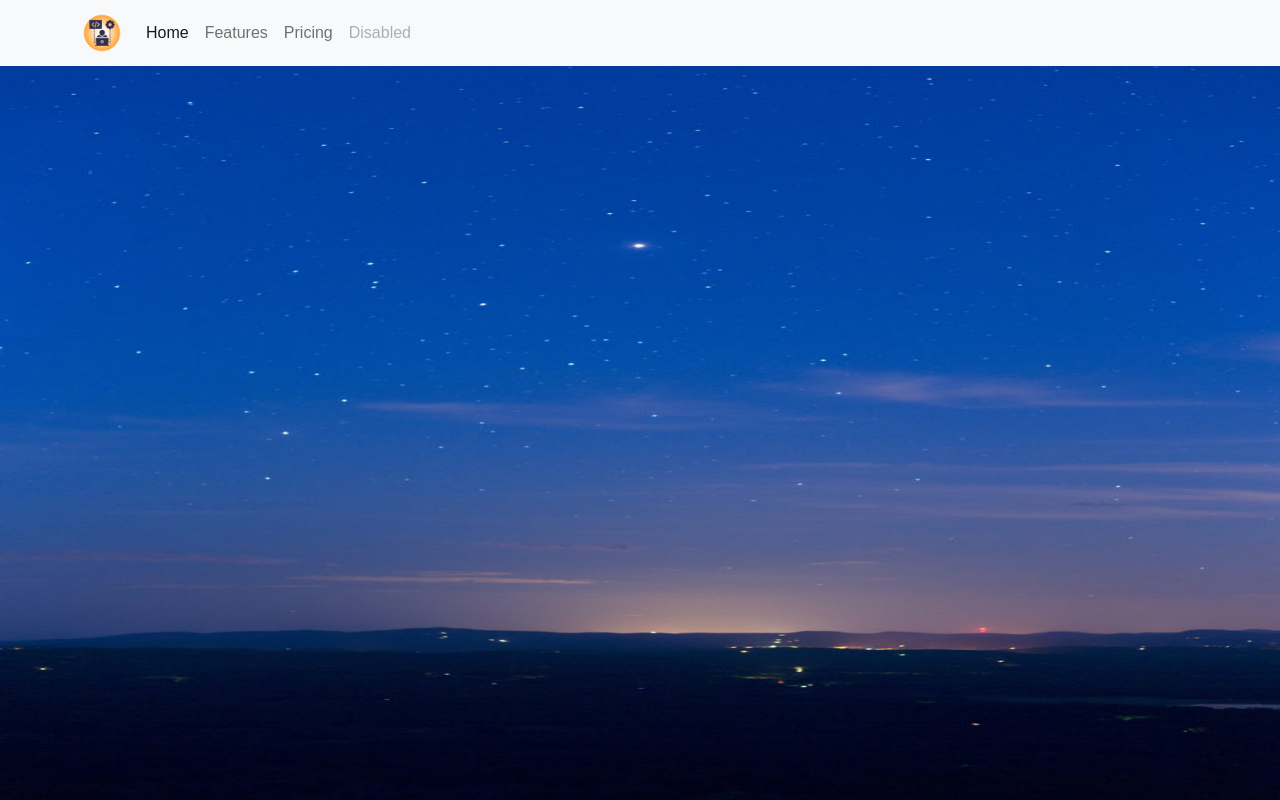
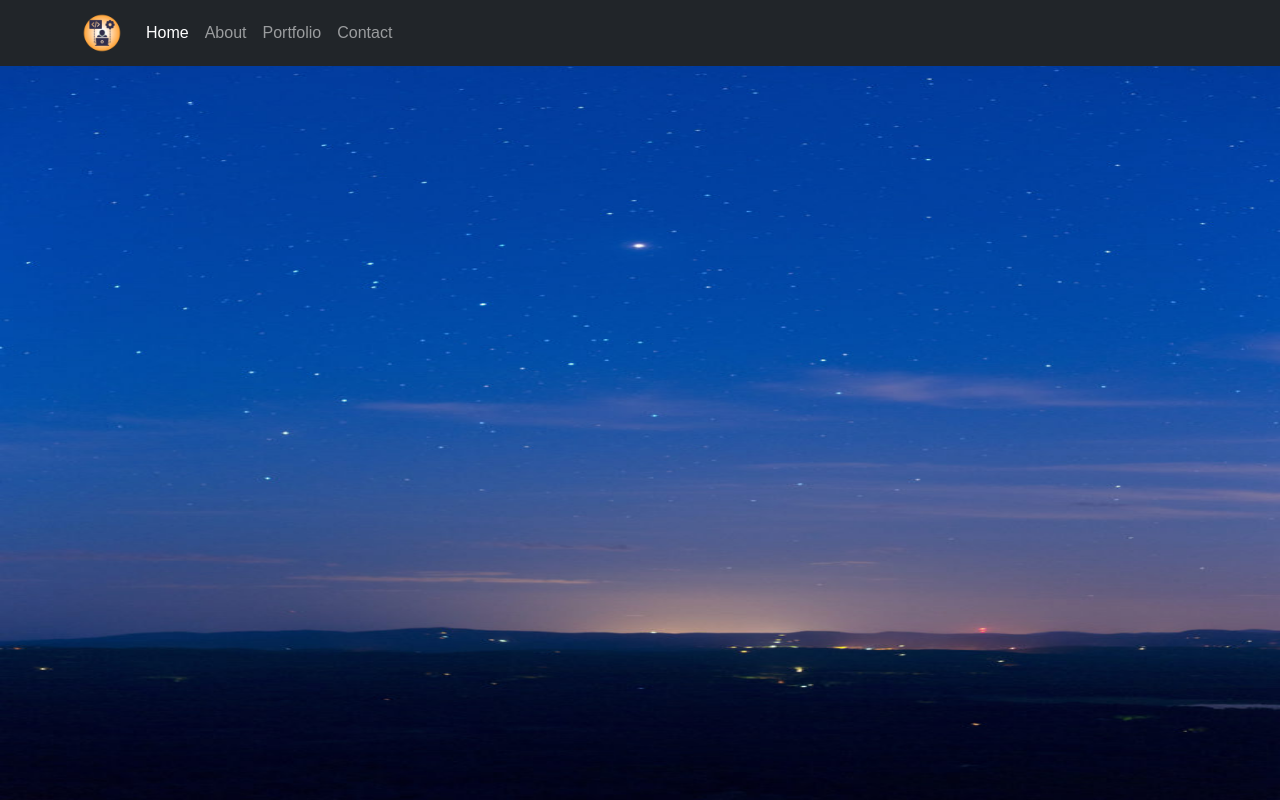
Before and after one commit to chismoc/companyWeb, a plain HTML site: page index.html in a window 1280 px wide. Drawn offline with nearby package versions, Linux system fonts and the light colour scheme.

Commit message:
add navbar

```diff
--- a/index.html
+++ b/index.html
@@ -10,26 +10,27 @@
   </head>
   <body>
    <!--Navigation Bar-->
-   <nav class="navbar navbar-expand-lg bg-light">
+   <nav class="navbar navbar-expand-lg navbar-dark bg-dark">
     <div class="container">
-      <a class="navbar-brand" href="#"><img src="images/logo.png" alt="IMC" class="logo"></a>
-      <button class="navbar-toggler" type="button" data-bs-toggle="collapse" data-bs-target="#navbarNav" aria-controls="navbarNav" aria-expanded="false" aria-label="Toggle navigation">
+      <a class="navbar-brand" href="#">  <img src="images/logo.png" class="logo"></a>
+      <button class="navbar-toggler" type="button" data-bs-toggle="collapse" data-bs-target="#navbarNavDropdown" aria-controls="navbarNavDropdown" aria-expanded="false" aria-label="Toggle navigation">
         <span class="navbar-toggler-icon"></span>
       </button>
-      <div class="collapse navbar-collapse" id="navbarNav">
+      <div class="collapse navbar-collapse" id="navbarNavDropdown">
         <ul class="navbar-nav">
           <li class="nav-item">
             <a class="nav-link active" aria-current="page" href="#">Home</a>
           </li>
           <li class="nav-item">
-            <a class="nav-link" href="#">Features</a>
+            <a class="nav-link" href="#">About</a>
           </li>
           <li class="nav-item">
-            <a class="nav-link" href="#">Pricing</a>
+            <a class="nav-link" href="#">Portfolio</a>
           </li>
           <li class="nav-item">
-            <a class="nav-link disabled">Disabled</a>
+            <a class="nav-link" href="#">Contact</a>
           </li>
+
         </ul>
       </div>
     </div>
--- a/styling.css
+++ b/styling.css
@@ -16,6 +16,10 @@
  }
 
  /*navigation bar */
+ nav a:hover {
+  border-bottom: solid 1px green;
+
+  }
 
  /*Style jumbotron */
  /*limit width of icons section */
```
